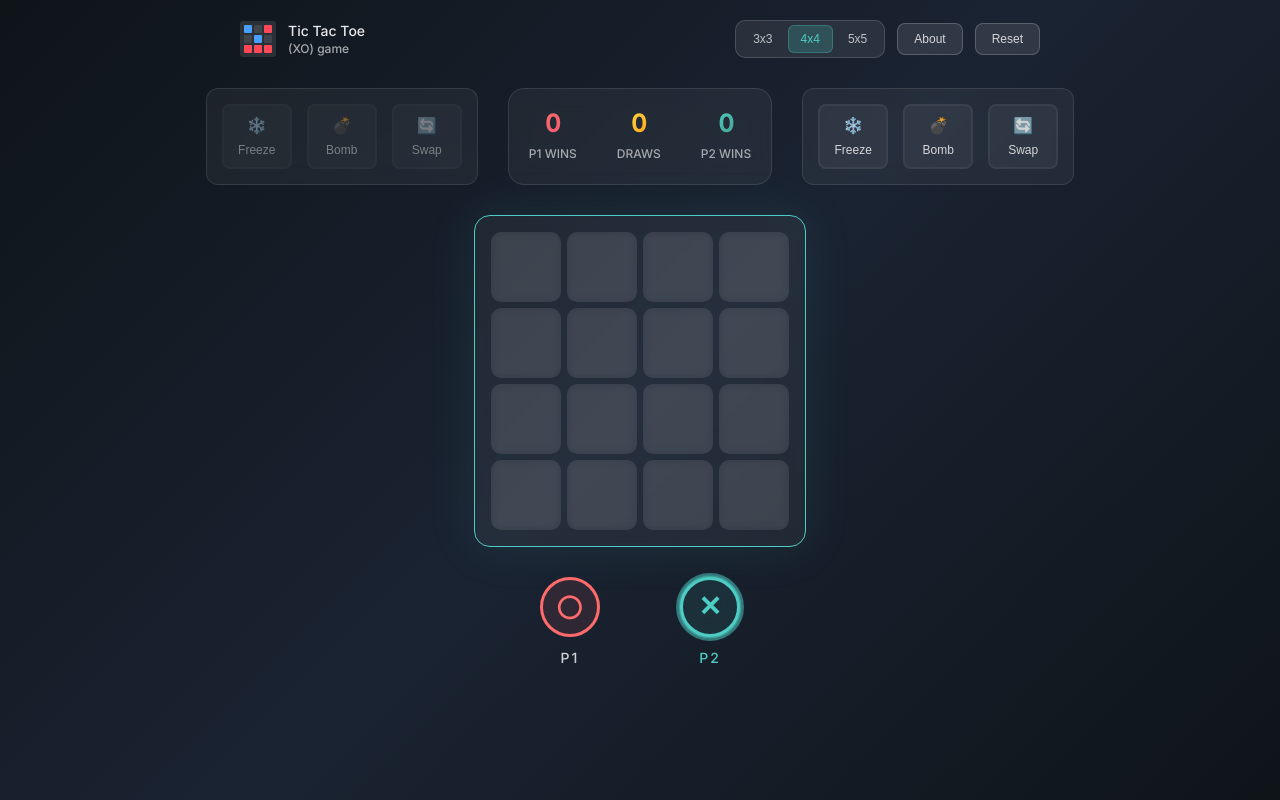
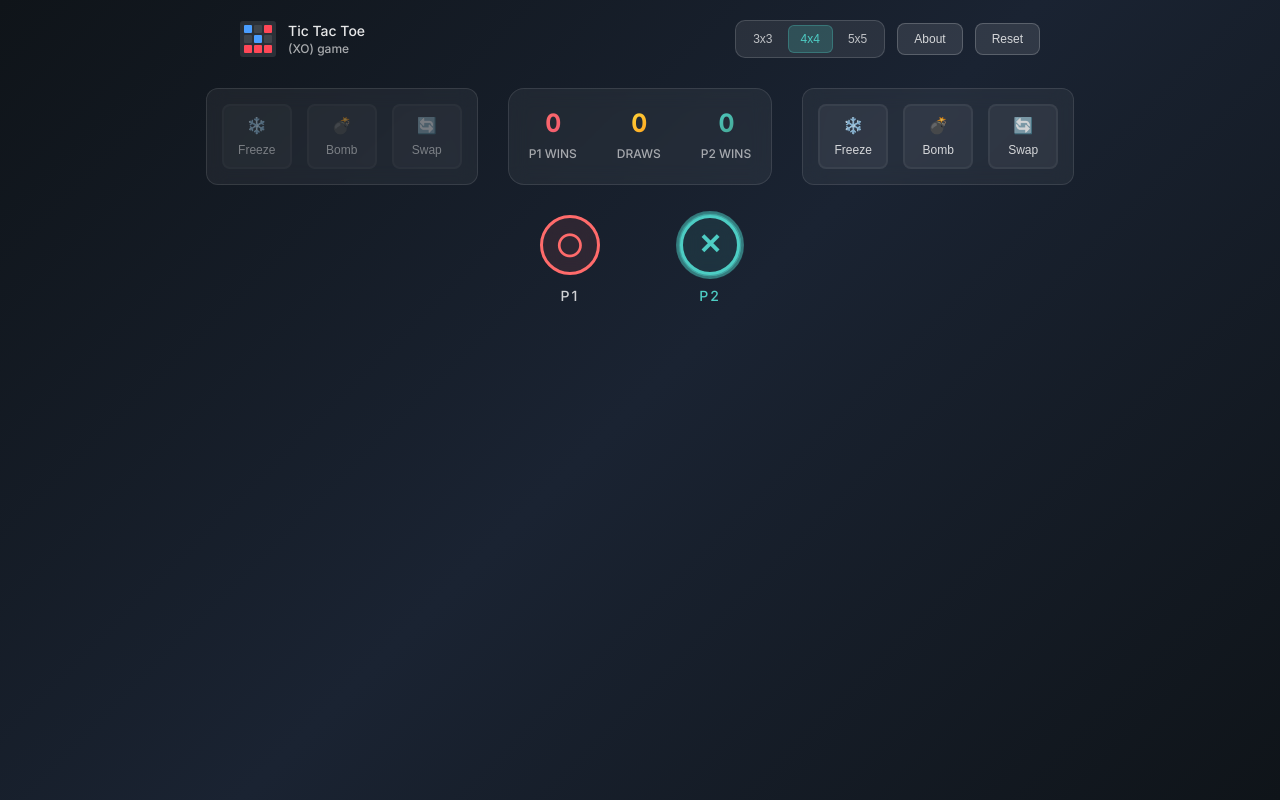
Before and after one commit to mahmoudalnkeeb/tic-tac-toe-multiplayer, a Next.js app: page / in a window 1280 px wide. Built offline with nearby package versions, Linux system fonts and the light colour scheme.

Commit message:
test(XOBoard): comment out component to measure performance on Firefox

```diff
--- a/src/components/XOGame/XOGame.jsx
+++ b/src/components/XOGame/XOGame.jsx
@@ -19,7 +19,7 @@ const XOGame = () => {
         <PowerUps player="player2" />
       </div>
 
-      <XOBoard />
+      {/* <XOBoard /> */}
       <PlayerTurnIndicator />
     </section>
   );
--- a/src/styles/globals.scss
+++ b/src/styles/globals.scss
@@ -10,7 +10,7 @@
 }
 
 body {
-  font-family: "Inter";
+  font-family: "Inter", system-ui, "Segoe UI", "Segoe UI Symbol", "System UI fonts";
   background: linear-gradient(135deg, #0f1419 0, #1a2332 50%, #0f1419 100%);
   color: #fff;
   min-height: 100vh;
```
